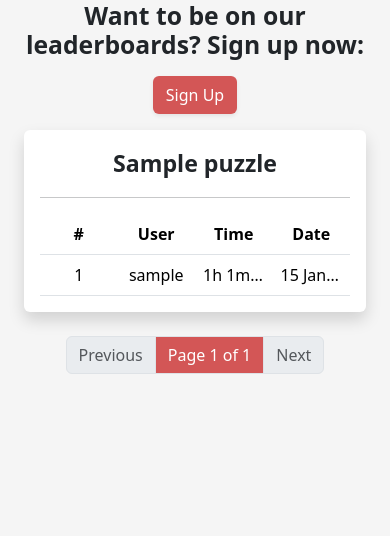
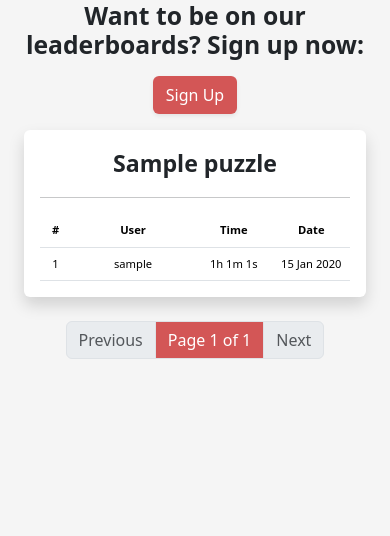
Before and after one commit to arun-dhanjal/the_cube_review, a Django app: page /leaderboards/ in a window 390 px wide. Shown: the part 191-727 px from the top of the page. Run offline with Django 4.2, Linux system fonts and the light colour scheme; tables that the repository leaves empty hold one stand-in row (values such as "Sample post"); some libraries are stand-ins or nearby versions.

Commit message:
Adjust leaderboard styling to deal with small screen sizes

```diff
--- a/leaderboards/templates/leaderboards/leaderboards.html
+++ b/leaderboards/templates/leaderboards/leaderboards.html
@@ -27,7 +27,13 @@
                             <hr>
 
                             <!-- Leaderboard Table -->
-                            <table class="table align-middle equal-width-table mb-0">
+                            <table class="table align-middle mb-0">
+                                <colgroup>
+                                    <col style="width: 10%;">
+                                    <col style="width: 40%;">
+                                    <col style="width: 25%;">
+                                    <col style="width: 25%;">
+                                </colgroup>
                                 <thead>
                                     <tr>
                                         <th>#</th>
--- a/static/css/style.css
+++ b/static/css/style.css
@@ -123,19 +123,6 @@ footer {
     object-fit: cover;
 }
 
-/* Prevents overflow in tables */
-td {
-  overflow: hidden;
-  text-overflow: ellipsis;
-  white-space: nowrap;
-}
-
-/* Ensures all columns in tables are the same width */
-.equal-width-table {
-  table-layout: fixed;
-  width: 100%;
-}
-
 /* Media query to ensure header shrinks on very small screens to avoid overspill */
 @media (max-width: 450px) {
   .site-title {
@@ -147,6 +134,13 @@ td {
   }
 }
 
+/* Media query to ensure no overspill in leaderboards on small screens */
+@media (max-width: 450px) {
+  table {
+    font-size: 0.7rem;
+  }
+}
+
 /* DELETE THIS BEFORE SUBMISSION!!! */
 .red-border {
     border: 2px solid red;
```
